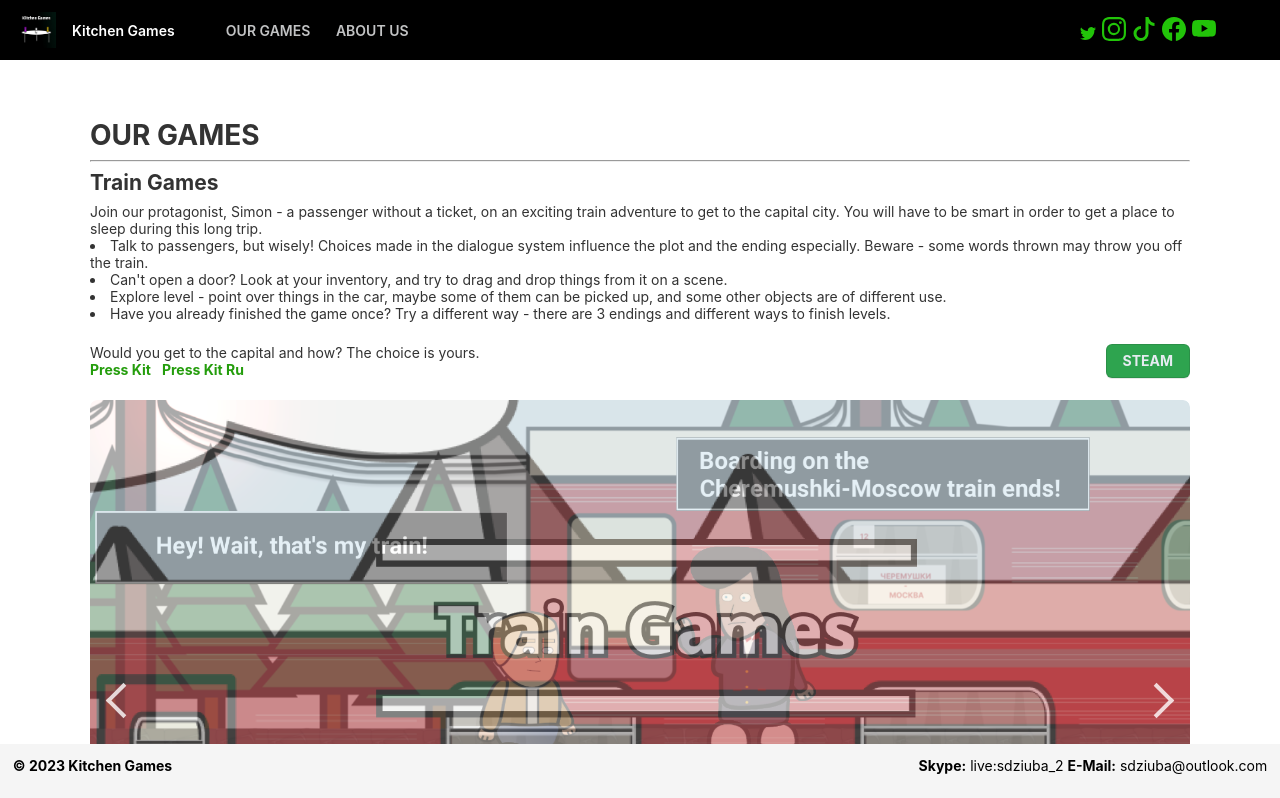
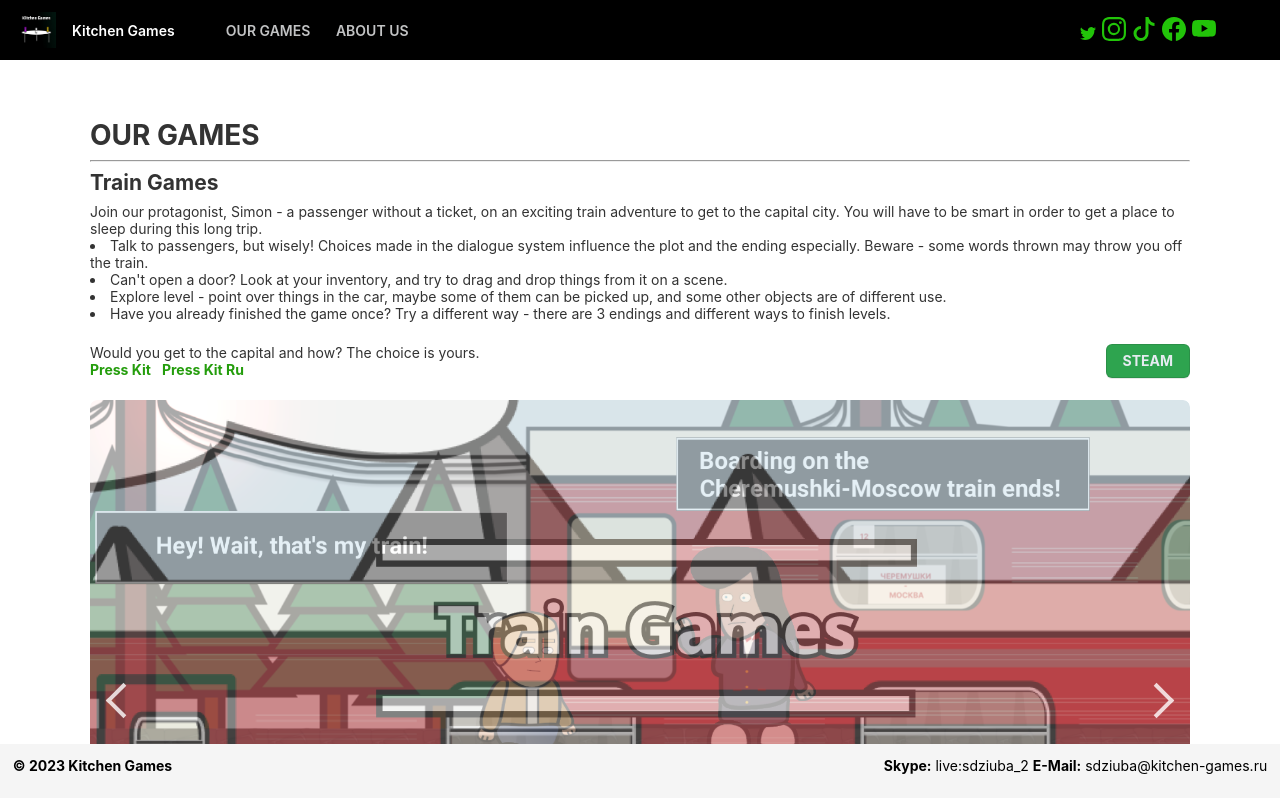
Before and after one commit to d-capital/kg-site, an Angular app: page / in a window 1280 px wide. Shown: the top 798 px of the page. Built offline with nearby package versions, Linux system fonts and the light colour scheme.

Commit message:
press kit email change

```diff
--- a/src/app/app.component.html
+++ b/src/app/app.component.html
@@ -331,10 +331,10 @@
       </a>
     </p>
     <p>
-      <a class="button-1" target="_blank" style="color: hsl(110, 86%, 33%); margin-top: 1%; margin-right: 1%;" href= "https://drive.google.com/file/d/1qFj_kImigZL2zTwQ7iC3ezl4H8D9iAnM/view?usp=sharing">
+      <a class="button-1" target="_blank" style="color: hsl(110, 86%, 33%); margin-top: 1%; margin-right: 1%;" href= "https://drive.google.com/file/d/1_7_f-LWRdwhRbA3PNnhlurxrZ3i8Cl1D/view?usp=sharing">
         <b>Press Kit</b>
       </a>
-      <a class="button-1" target="_blank" style="color: hsl(110, 86%, 33%); margin-top: 1%;" href= "https://drive.google.com/file/d/1LqBDHWueQFFDR4TnBlVM6fOznswBqKHf/view?usp=sharing">
+      <a class="button-1" target="_blank" style="color: hsl(110, 86%, 33%); margin-top: 1%;" href= "https://drive.google.com/file/d/1LGmAO08Aa8PT8bykMqdJkGGPM_-Ptpmm/view?usp=sharing">
         <b>Press Kit Ru</b>
       </a>
     </p>
@@ -360,7 +360,7 @@
     <div class="center">
       <app-social-media></app-social-media>
     </div>
-    <a class="button-3" href="mailto:sdziuba@outlook.com" style="float: right;"><b>CONTACT US</b></a>
+    <a class="button-3" href="mailto:sdziuba@kitchen-games.ru" style="float: right;"><b>CONTACT US</b></a>
   </div>
 </div>
 <app-footer></app-footer>
--- a/src/app/footer/footer.component.html
+++ b/src/app/footer/footer.component.html
@@ -3,7 +3,7 @@
        <span style="float:left; margin-top: 1%; margin-left: 1%"> <b>© 2023 Kitchen Games</b> </span>
        <span style="float: right; margin-top: 1%; margin-right: 1%;">
         <span> <b>Skype:</b> live:sdziuba_2 </span>
-        <span> <b>E-Mail:</b> sdziuba@outlook.com </span>
+        <span> <b>E-Mail:</b> sdziuba@kitchen-games.ru </span>
        </span>
     </div>
 </div>
```
